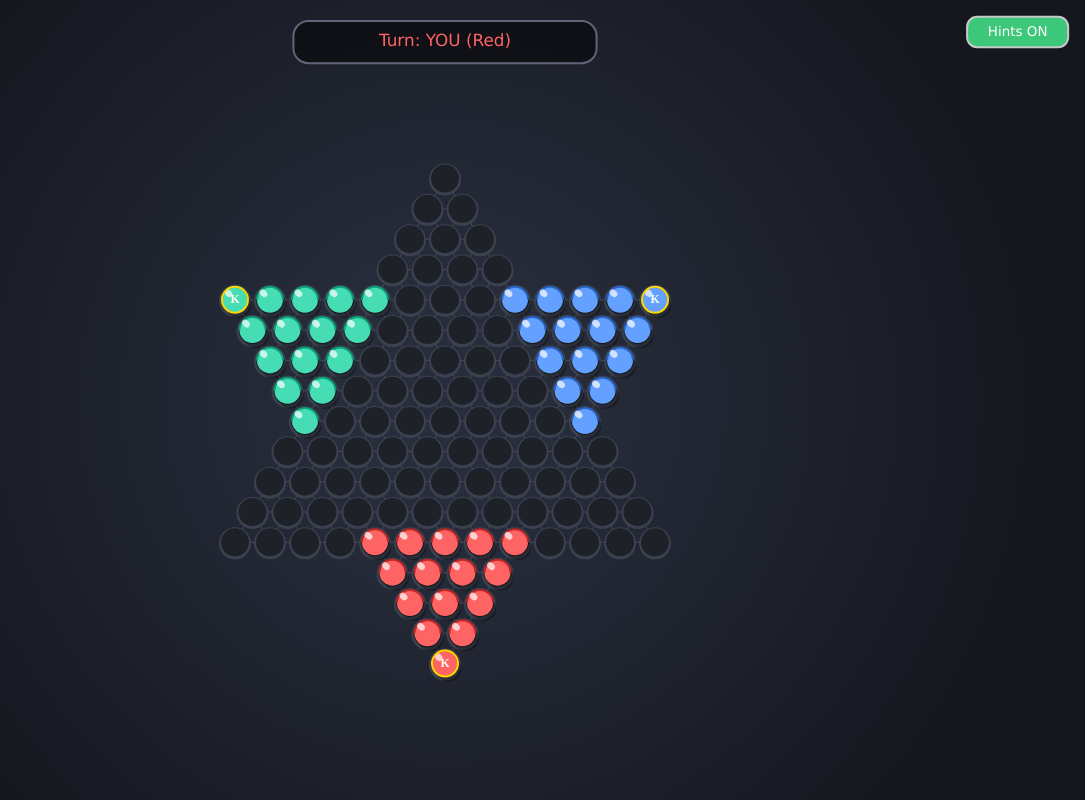
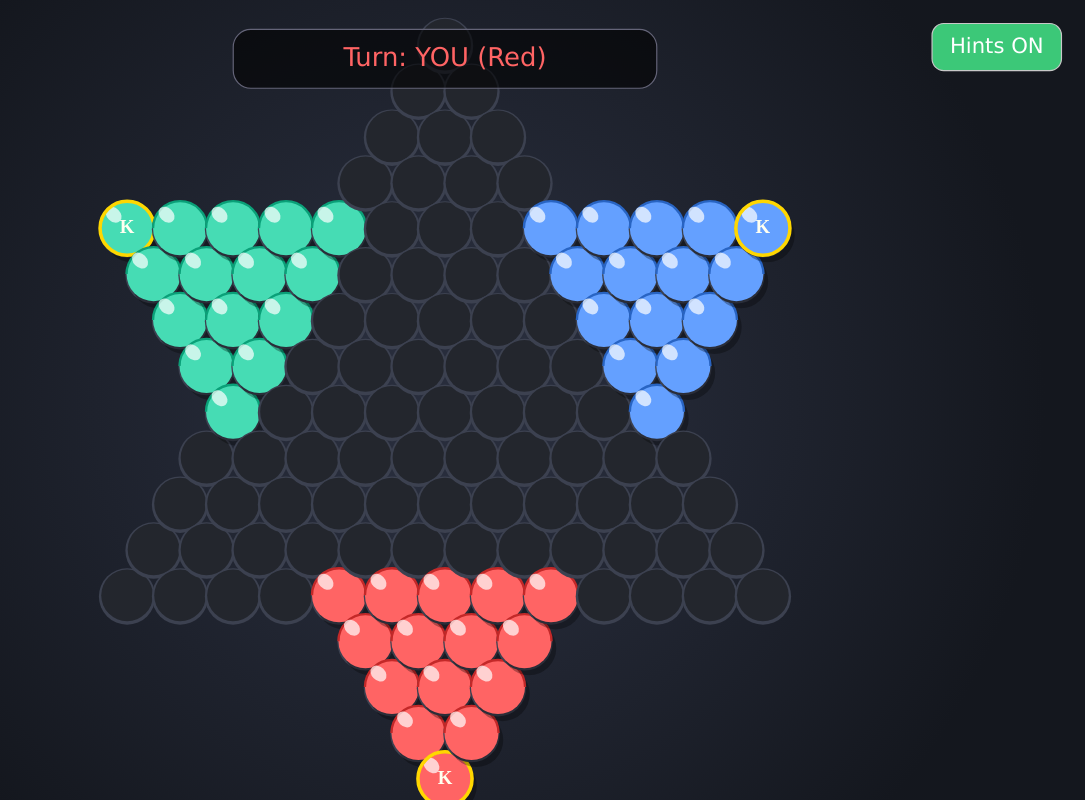
Before and after one commit to FDafaa/diamondJS, a plain HTML site: page index.html in a window 1280 px wide. Shown: the whole page, without its empty margins (195-1280 px from the left). Drawn offline with Linux system fonts and the light colour scheme; animation ran at ten frames a second.

Commit message:
index.html

```diff
--- a/index.html
+++ b/index.html
@@ -3,14 +3,17 @@
 <head>
     <meta charset="UTF-8">
     <meta name="viewport" content="width=device-width, initial-scale=1.0, maximum-scale=1.0, user-scalable=no">
-    <title>Diamond Game for iPad</title>
+    <title>Diamond Game Large</title>
     <style>
         body {
             margin: 0;
             overflow: hidden;
-            background-color: rgb(20, 23, 30); /* BG_GRADIENT_OUTER */
-            touch-action: none; /* スクロール防止 */
+            background-color: rgb(20, 23, 30);
+            touch-action: none;
             font-family: 'Verdana', sans-serif;
+            /* テキスト選択禁止 */
+            -webkit-user-select: none;
+            user-select: none;
         }
         canvas {
             display: block;
@@ -23,13 +26,28 @@
 
 <script>
 // ==========================================
-// ★ 定数・設定 (Python版準拠)
+// ★ 設定変更箇所 (ここをいじると大きさが変わります)
+// ==========================================
+// 基準となる画面サイズ（この値を小さくすると、全体がズームアップされます）
+// 元: 950 -> 修正: 680 (かなり大きく)
+const REFERENCE_SIZE = 680;
+
+// 1つのマスの半径（大きくする）
+// 元: 19 -> 修正: 24
+const HEX_RADIUS_BASE = 24;
+
+// マス同士の隙間（小さくしてクリックしやすく）
+// 元: 5 -> 修正: 2
+const GAP_BASE = 2;
+
+// ==========================================
+// ★ 定数・カラー
 // ==========================================
 const COLORS = {
     BG_INNER: "rgb(40, 45, 60)",
     BG_OUTER: "rgb(20, 23, 30)",
-    BOARD_LINE: "rgb(70, 75, 90)",
-    HOLE: "rgb(30, 33, 40)",
+    BOARD_LINE: "rgb(80, 85, 100)", // 線を少し明るく
+    HOLE: "rgb(35, 38, 45)",
     HOLE_EDGE: "rgb(60, 65, 80)",
     PLAYER: {
         1: { base: "rgb(255, 100, 100)", dark: "rgb(195, 40, 40)", rgba: "rgba(255, 100, 100, 0.4)" }, // Red
@@ -38,7 +56,7 @@ const COLORS = {
     },
     KING: "rgb(255, 215, 0)",
     TEXT: "rgb(240, 240, 245)",
-    UI_BG: "rgba(0, 0, 0, 0.5)",
+    UI_BG: "rgba(0, 0, 0, 0.6)",
     HINT: "rgba(100, 255, 255, 0.3)"
 };
 
@@ -51,8 +69,6 @@ const PLAYER_1 = 1, PLAYER_2 = 2, PLAYER_3 = 3;
 let SCALE = 1.0;
 let OFFSET_X = 0;
 let OFFSET_Y = 0;
-const HEX_RADIUS_BASE = 19;
-const GAP_BASE = 5;
 
 // ==========================================
 // ★ ゲームクラス
@@ -63,10 +79,10 @@ class DiamondGame {
         this.ctx = this.canvas.getContext('2d');
 
         // 状態管理
-        this.board = {}; // key: "q,r", value: {owner, isKing}
+        this.board = {};
         this.connections = [];
-        this.selectedHex = null; // {q, r}
-        this.validMoves = []; // Array of {q, r}
+        this.selectedHex = null;
+        this.validMoves = [];
         this.turn = PLAYER_1;
         this.winner = null;
         this.showCandidates = true;
@@ -80,14 +96,14 @@ class DiamondGame {
         this.pendingMove = null;
 
         // CPU
-        this.cpuHistory = {}; // key: playerId, val: {from, to}
+        this.cpuHistory = {};
         this.cpuTargets = {
             [PLAYER_2]: {q: 4, r: 4},
             [PLAYER_3]: {q: -8, r: 4}
         };
         this.turnDelay = 0;
 
-        // ボタン領域 (リサイズ時に計算)
+        // UI
         this.hintBtnRect = { x: 0, y: 0, w: 0, h: 0 };
         this.restartBtnRect = { x: 0, y: 0, w: 0, h: 0 };
 
@@ -99,10 +115,10 @@ class DiamondGame {
         this.resize();
         window.addEventListener('resize', () => this.resize());
 
-        // イベントリスナー (タッチ & マウス)
+        // イベントリスナー
         this.canvas.addEventListener('mousedown', (e) => this.handleClick(e.clientX, e.clientY));
         this.canvas.addEventListener('touchstart', (e) => {
-            e.preventDefault(); // スクロール防止
+            e.preventDefault();
             const touch = e.touches[0];
             this.handleClick(touch.clientX, touch.clientY);
         }, {passive: false});
@@ -115,26 +131,28 @@ class DiamondGame {
         this.canvas.width = window.innerWidth;
         this.canvas.height = window.innerHeight;
 
-        // 画面サイズに基づいてスケールを計算 (iPad用に調整)
         const minDim = Math.min(this.canvas.width, this.canvas.height);
-        SCALE = minDim / 950; // 基準サイズに対する比率
+        // ★ここが拡大の肝：基準サイズ(680)に対しての比率
+        SCALE = minDim / REFERENCE_SIZE;
 
         OFFSET_X = this.canvas.width / 2;
-        OFFSET_Y = this.canvas.height / 2 + 25 * SCALE;
+        // 盤面を少し上に寄せる（下の指で隠れないように）
+        OFFSET_Y = this.canvas.height / 2 + 10 * SCALE;
 
-        // ボタン位置再計算
+        // ヒントボタン（右上に配置）
         this.hintBtnRect = {
-            x: this.canvas.width - (140 * SCALE),
+            x: this.canvas.width - (130 * SCALE),
             y: 20 * SCALE,
-            w: 120 * SCALE,
-            h: 36 * SCALE
+            w: 110 * SCALE,
+            h: 40 * SCALE
         };
 
-        const btnW = 240 * SCALE;
-        const btnH = 60 * SCALE;
+        // リスタートボタン
+        const btnW = 260 * SCALE;
+        const btnH = 70 * SCALE;
         this.restartBtnRect = {
             x: (this.canvas.width - btnW) / 2,
-            y: (this.canvas.height / 2) + (80 * SCALE),
+            y: (this.canvas.height / 2) + (100 * SCALE),
             w: btnW,
             h: btnH
         };
@@ -159,7 +177,6 @@ class DiamondGame {
         for (let q = -rRange; q < rRange; q++) {
             for (let r = -rRange; r < rRange; r++) {
                 const s = -q - r;
-                // ボード形状の判定
                 let isValidHex = false;
                 if (Math.abs(q) <= BOARD_RADIUS && Math.abs(s) <= BOARD_RADIUS) isValidHex = true;
                 else if (Math.abs(r) <= BOARD_RADIUS && Math.abs(s) <= BOARD_RADIUS) isValidHex = true;
@@ -169,7 +186,6 @@ class DiamondGame {
                     const key = `${q},${r}`;
                     this.board[key] = null;
 
-                    // 駒の配置
                     if (r >= BOARD_RADIUS && q <= 0 && s <= 0) {
                         const isKing = (r === TIP_DISTANCE);
                         this.board[key] = { owner: PLAYER_1, isKing: isKing };
@@ -266,7 +282,7 @@ class DiamondGame {
 
     updateAnimation() {
         if (!this.animating) return;
-        this.animProgress += 0.1; // Speed
+        this.animProgress += 0.1;
         if (this.animProgress >= 1.0) {
             this.animating = false;
             const toHex = this.pendingMove.to;
@@ -329,7 +345,7 @@ class DiamondGame {
         const piece = this.board[`${startQ},${startR}`];
         if (!piece) return [];
 
-        const moves = new Set(); // 文字列で管理 "q,r"
+        const moves = new Set();
 
         // 1歩移動
         this.directions.forEach(d => {
@@ -348,7 +364,6 @@ class DiamondGame {
         visited.add(`${startQ},${startR}`);
         this.exploreJumps(startQ, startR, piece, visited, moves, -1);
 
-        // 配列に戻す
         return Array.from(moves).map(str => {
             const [q, r] = str.split(',').map(Number);
             return {q, r};
@@ -357,7 +372,7 @@ class DiamondGame {
 
     exploreJumps(q, r, piece, visited, movesSet, prevDirIdx) {
         this.directions.forEach((d, i) => {
-            if (prevDirIdx !== -1 && i === (prevDirIdx + 3) % 6) return; // Uターン禁止
+            if (prevDirIdx !== -1 && i === (prevDirIdx + 3) % 6) return;
 
             let landingPos = null;
             const oneQ = q + d.dq, oneR = r + d.dr;
@@ -366,17 +381,14 @@ class DiamondGame {
             const midKey = `${oneQ},${oneR}`;
             const destKey = `${twoQ},${twoR}`;
 
-            // 通常ジャンプ
             if (this.board[midKey] && this.board.hasOwnProperty(destKey) && this.board[destKey] === null) {
                 const midPiece = this.board[midKey];
-                // 王のジャンプルール (一般駒は王を飛び越せない)
                 if (!(!piece.isKing && midPiece.isKing) &&
                     !(piece.isKing && midPiece.isKing && midPiece.owner !== piece.owner)) {
                     landingPos = {q: twoQ, r: twoR};
                 }
             }
 
-            // 王の遠距離ジャンプ (簡易実装: 直線上の空きをスキャン)
             if (piece.isKing && landingPos === null) {
                 let scanQ = q + d.dq;
                 let scanR = r + d.dr;
@@ -448,7 +460,7 @@ class DiamondGame {
         });
     }
 
-    // CPU Logic (ゴム紐理論)
+    // CPU Logic
     hexDistance(q1, r1, q2, r2) {
         return (Math.abs(q1 - q2) + Math.abs(q1 + r1 - q2 - r2) + Math.abs(r1 - r2)) / 2;
     }
@@ -489,7 +501,6 @@ class DiamondGame {
                 if (currentDist > avgDist + 2) score += 50;
 
                 if (prevMove) {
-                    // 反復横跳び防止
                     if (p.q === prevMove.to.q && p.r === prevMove.to.r &&
                         m.q === prevMove.from.q && m.r === prevMove.from.r) {
                         score -= 5000;
@@ -525,17 +536,15 @@ class DiamondGame {
         if (bestMove) {
             this.startMoveAnimation(bestMove.from, bestMove.to);
         } else {
-            this.turn = (this.turn % 3) + 1; // パス
+            this.turn = (this.turn % 3) + 1;
         }
     }
 
     // --- 描画 ---
     draw() {
-        // 背景
         this.ctx.fillStyle = COLORS.BG_OUTER;
         this.ctx.fillRect(0, 0, this.canvas.width, this.canvas.height);
 
-        // ビネット効果（簡易）
         const grad = this.ctx.createRadialGradient(
             this.canvas.width/2, this.canvas.height/2, 100,
             this.canvas.width/2, this.canvas.height/2, 600
@@ -547,7 +556,7 @@ class DiamondGame {
 
         // 線
         this.ctx.strokeStyle = COLORS.BOARD_LINE;
-        this.ctx.lineWidth = 1;
+        this.ctx.lineWidth = 1 * SCALE;
         this.ctx.beginPath();
         this.connections.forEach(pair => {
             this.ctx.moveTo(pair[0].x, pair[0].y);
@@ -557,14 +566,13 @@ class DiamondGame {
 
         // 盤面
         const currentMs = Date.now();
-        const hexRadius = (HEX_RADIUS_BASE) * SCALE;
+        const hexRadius = HEX_RADIUS_BASE * SCALE;
 
         for (const key in this.board) {
             const [q, r] = key.split(',').map(Number);
             const pos = this.hexToPixel(q, r);
             const piece = this.board[key];
 
-            // 穴
             this.drawHole(pos.x, pos.y, hexRadius);
 
             // ヒント表示
@@ -572,12 +580,12 @@ class DiamondGame {
                 if (this.validMoves.some(m => m.q === q && m.r === r)) {
                     this.ctx.fillStyle = COLORS.PLAYER[PLAYER_1].rgba;
                     this.ctx.beginPath();
-                    this.ctx.arc(pos.x, pos.y, hexRadius - 2, 0, Math.PI * 2);
+                    this.ctx.arc(pos.x, pos.y, hexRadius - 1*SCALE, 0, Math.PI * 2);
                     this.ctx.fill();
 
                     this.ctx.fillStyle = "white";
                     this.ctx.beginPath();
-                    this.ctx.arc(pos.x, pos.y, 3 * SCALE, 0, Math.PI * 2);
+                    this.ctx.arc(pos.x, pos.y, 4 * SCALE, 0, Math.PI * 2);
                     this.ctx.fill();
                 }
             }
@@ -585,9 +593,9 @@ class DiamondGame {
             // 選択エフェクト
             if (this.selectedHex && this.selectedHex.q === q && this.selectedHex.r === r) {
                 const pulse = (Math.sin(currentMs * 0.008) + 1) * 0.5;
-                const ringR = hexRadius + 2 + pulse * 4;
+                const ringR = hexRadius + (2 + pulse * 4) * SCALE;
                 this.ctx.strokeStyle = COLORS.PLAYER[PLAYER_1].base;
-                this.ctx.lineWidth = 3;
+                this.ctx.lineWidth = 3 * SCALE;
                 this.ctx.globalAlpha = 0.6 + pulse * 0.3;
                 this.ctx.beginPath();
                 this.ctx.arc(pos.x, pos.y, ringR, 0, Math.PI * 2);
@@ -595,16 +603,14 @@ class DiamondGame {
                 this.ctx.globalAlpha = 1.0;
             }
 
-            // 駒
             if (piece && !(this.animating && this.pendingMove.from.q === q && this.pendingMove.from.r === r)) {
                 this.drawPiece(pos.x, pos.y, piece, hexRadius);
             }
         }
 
-        // アニメーション中の駒
         if (this.animating && this.animPiece) {
             const t = this.animProgress;
-            const ease = t * t * (3 - 2 * t); // ease-in-out
+            const ease = t * t * (3 - 2 * t);
             const cx = this.animStart.x + (this.animEnd.x - this.animStart.x) * ease;
             const cy = this.animStart.y + (this.animEnd.y - this.animStart.y) * ease;
             this.drawPiece(cx, cy, this.animPiece, hexRadius);
@@ -615,13 +621,14 @@ class DiamondGame {
 
     drawHole(x, y, r) {
         this.ctx.fillStyle = COLORS.HOLE_EDGE;
-        this.ctx.beginPath(); this.ctx.arc(x, y+1, r, 0, Math.PI*2); this.ctx.fill();
+        this.ctx.beginPath(); this.ctx.arc(x, y+1*SCALE, r, 0, Math.PI*2); this.ctx.fill();
         this.ctx.fillStyle = COLORS.HOLE;
-        this.ctx.beginPath(); this.ctx.arc(x, y, r-2, 0, Math.PI*2); this.ctx.fill();
+        this.ctx.beginPath(); this.ctx.arc(x, y, r-2*SCALE, 0, Math.PI*2); this.ctx.fill();
     }
 
     drawPiece(x, y, piece, r) {
-        const pr = r - 3;
+        // 隙間を減らすため、半径をあまり削らない
+        const pr = r - 1 * SCALE;
         const baseC = COLORS.PLAYER[piece.owner].base;
         const darkC = COLORS.PLAYER[piece.owner].dark;
 
@@ -637,9 +644,9 @@ class DiamondGame {
 
         // 陰影
         this.ctx.strokeStyle = darkC;
-        this.ctx.lineWidth = 2;
+        this.ctx.lineWidth = 2 * SCALE;
         this.ctx.beginPath();
-        this.ctx.arc(x, y, pr, Math.PI, 0); // 下半分
+        this.ctx.arc(x, y, pr, Math.PI, 0);
         this.ctx.stroke();
 
         // ハイライト
@@ -650,11 +657,11 @@ class DiamondGame {
 
         if (piece.isKing) {
             this.ctx.strokeStyle = COLORS.KING;
-            this.ctx.lineWidth = 2;
+            this.ctx.lineWidth = 3 * SCALE;
             this.ctx.beginPath(); this.ctx.arc(x, y, pr, 0, Math.PI*2); this.ctx.stroke();
 
             this.ctx.fillStyle = "rgb(255,255,240)";
-            this.ctx.font = `bold ${14 * SCALE}px serif`;
+            this.ctx.font = `bold ${16 * SCALE}px serif`;
             this.ctx.textAlign = "center";
             this.ctx.textBaseline = "middle";
             this.ctx.fillText("K", x, y);
@@ -662,17 +669,17 @@ class DiamondGame {
     }
 
     drawUI() {
-        // ターンパネル
         const panelW = 360 * SCALE;
         const panelH = 50 * SCALE;
         const panelX = (this.canvas.width - panelW) / 2;
         const panelY = 25 * SCALE;
 
         this.ctx.fillStyle = COLORS.UI_BG;
-        this.roundRect(panelX, panelY, panelW, panelH, 15);
+        this.roundRect(panelX, panelY, panelW, panelH, 15*SCALE);
         this.ctx.fill();
         this.ctx.strokeStyle = "rgb(100,100,120)";
-        this.roundRect(panelX, panelY, panelW, panelH, 15);
+        this.ctx.lineWidth = 1 * SCALE;
+        this.roundRect(panelX, panelY, panelW, panelH, 15*SCALE);
         this.ctx.stroke();
 
         let statusText = `Turn: ${PLAYER_NAMES[this.turn]}`;
@@ -683,7 +690,7 @@ class DiamondGame {
         }
 
         this.ctx.fillStyle = statusColor;
-        this.ctx.font = `${20 * SCALE}px Verdana`;
+        this.ctx.font = `${22 * SCALE}px Verdana`;
         this.ctx.textAlign = "center";
         this.ctx.textBaseline = "middle";
         this.ctx.fillText(statusText, this.canvas.width/2, panelY + panelH/2);
@@ -691,16 +698,15 @@ class DiamondGame {
         // ヒントボタン
         const btn = this.hintBtnRect;
         this.ctx.fillStyle = this.showCandidates ? "rgb(60, 200, 120)" : "rgb(80, 80, 90)";
-        this.roundRect(btn.x, btn.y, btn.w, btn.h, 10);
+        this.roundRect(btn.x, btn.y, btn.w, btn.h, 10*SCALE);
         this.ctx.fill();
         this.ctx.strokeStyle = "rgb(200,200,200)";
         this.ctx.stroke();
 
         this.ctx.fillStyle = "white";
-        this.ctx.font = `${16 * SCALE}px Verdana`;
+        this.ctx.font = `${18 * SCALE}px Verdana`;
         this.ctx.fillText(this.showCandidates ? "Hints ON" : "Hints OFF", btn.x + btn.w/2, btn.y + btn.h/2);
 
-        // 勝利画面
         if (this.winner) {
             this.ctx.fillStyle = "rgba(0,0,0,0.7)";
             this.ctx.fillRect(0,0, this.canvas.width, this.canvas.height);
@@ -709,23 +715,22 @@ class DiamondGame {
             const cy = this.canvas.height / 2;
 
             this.ctx.fillStyle = "black";
-            this.ctx.font = `bold ${60*SCALE}px Arial`;
-            this.ctx.fillText(`${PLAYER_NAMES[this.winner]} WINS!`, cx + 4, cy + 4);
+            this.ctx.font = `bold ${64*SCALE}px Arial`;
+            this.ctx.fillText(`${PLAYER_NAMES[this.winner]} WINS!`, cx + 4*SCALE, cy + 4*SCALE);
 
             this.ctx.fillStyle = COLORS.KING;
             this.ctx.fillText(`${PLAYER_NAMES[this.winner]} WINS!`, cx, cy);
 
-            // リスタートボタン
             const rBtn = this.restartBtnRect;
             this.ctx.fillStyle = "rgb(255, 215, 0)";
-            this.roundRect(rBtn.x, rBtn.y, rBtn.w, rBtn.h, 30);
+            this.roundRect(rBtn.x, rBtn.y, rBtn.w, rBtn.h, 30*SCALE);
             this.ctx.fill();
-            this.ctx.lineWidth = 3;
+            this.ctx.lineWidth = 3 * SCALE;
             this.ctx.strokeStyle = "white";
             this.ctx.stroke();
 
             this.ctx.fillStyle = "rgb(40,40,40)";
-            this.ctx.font = `bold ${28*SCALE}px Arial`;
+            this.ctx.font = `bold ${32*SCALE}px Arial`;
             this.ctx.fillText("PLAY AGAIN", rBtn.x + rBtn.w/2, rBtn.y + rBtn.h/2);
         }
     }
@@ -745,7 +750,7 @@ class DiamondGame {
     loop() {
         if (!this.winner && this.turn !== PLAYER_1 && !this.animating) {
             this.turnDelay++;
-            if (this.turnDelay > 30) { // 少しウェイト
+            if (this.turnDelay > 30) {
                 this.executeCpuTurn();
                 this.turnDelay = 0;
             }
@@ -757,7 +762,6 @@ class DiamondGame {
     }
 }
 
-// ゲーム開始
 window.onload = () => {
     new DiamondGame();
 };
```
